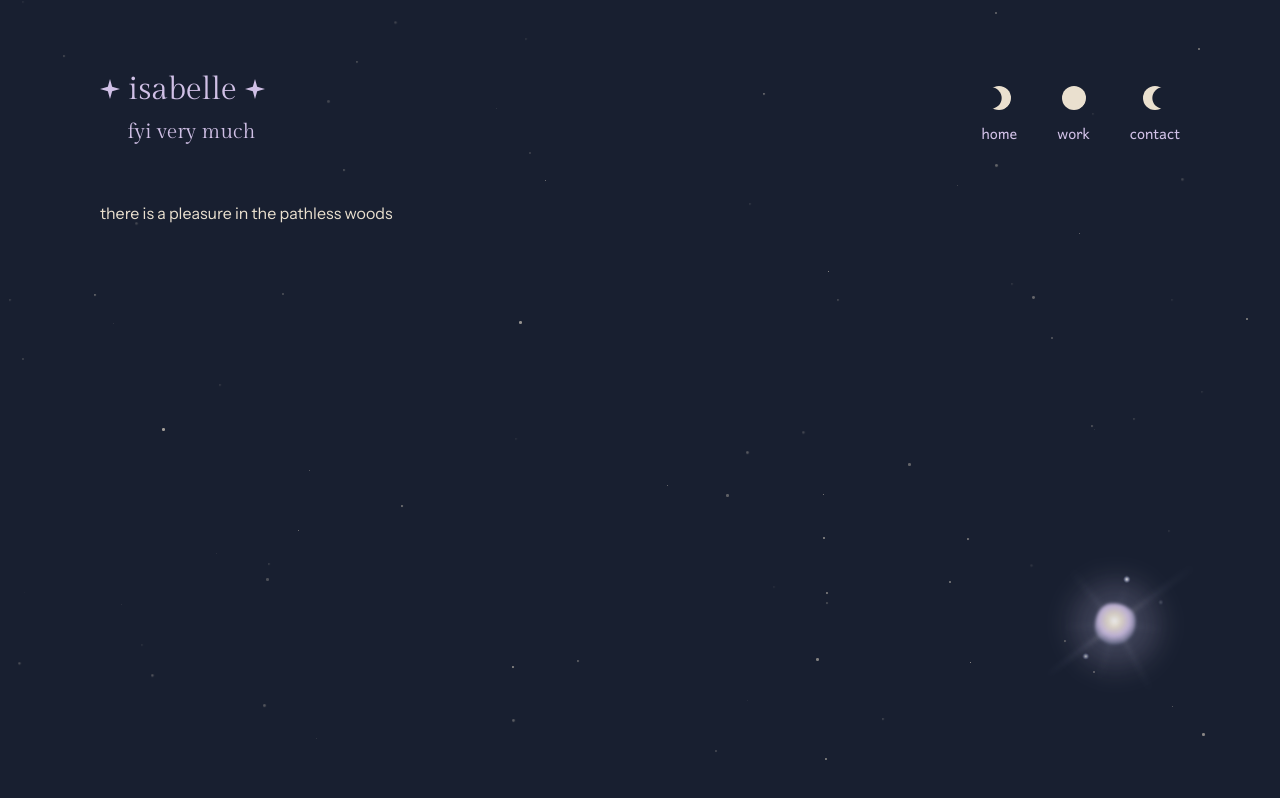
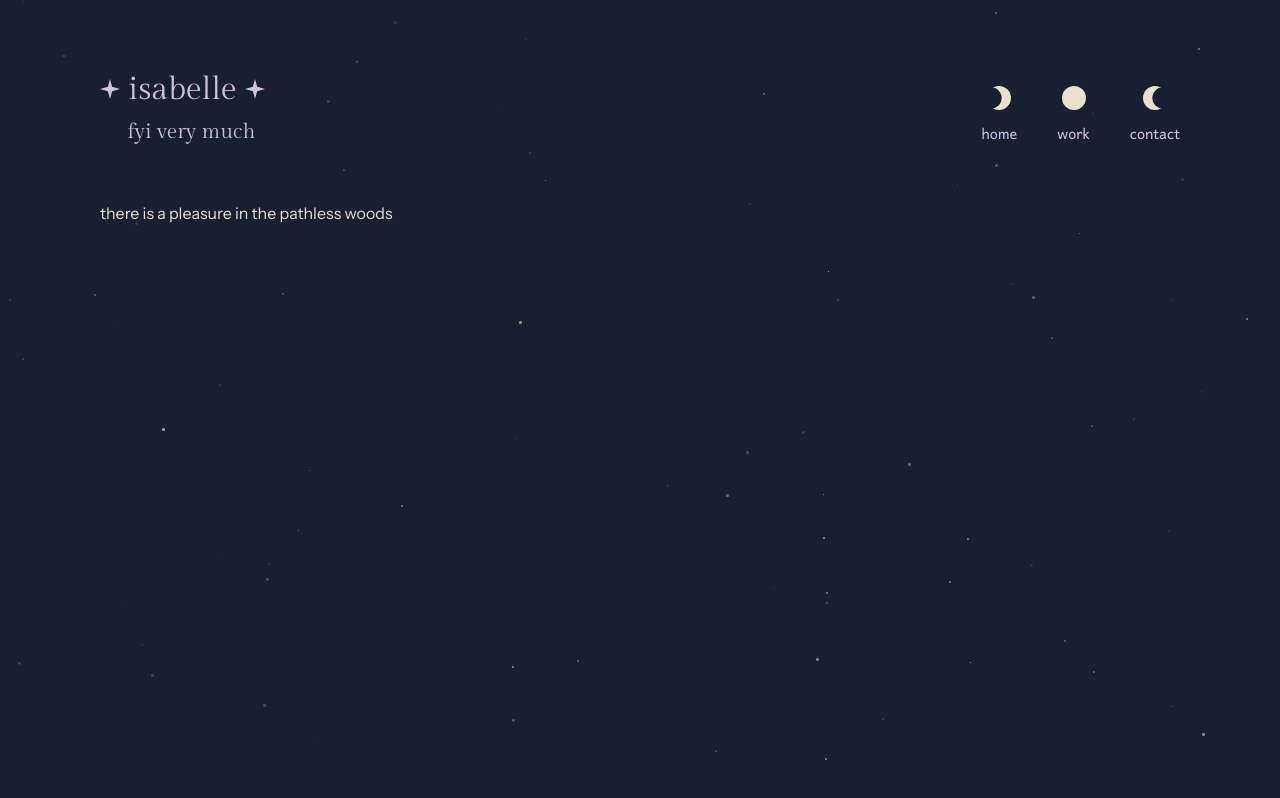
Before and after one commit to 1sabelle/belle.fyi, a React (Vite) app: page / in a window 1280 px wide. Built offline with nearby package versions, Linux system fonts and the light colour scheme.

Commit message:
💄 Hide Belle WIP

```diff
--- a/src/App.tsx
+++ b/src/App.tsx
@@ -35,9 +35,9 @@
   return (
     <>
       <Starfield />
-      <div className="belle-dock">
+      {/* <div className="belle-dock">
         <Belle />
-      </div>
+      </div> */}
       <main className="container">
       <header className="masthead">
         <div className="masthead__title">
```
